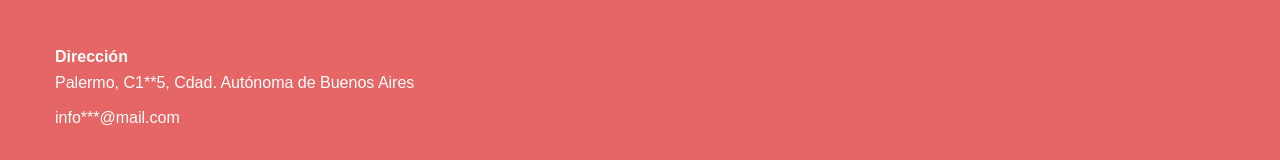
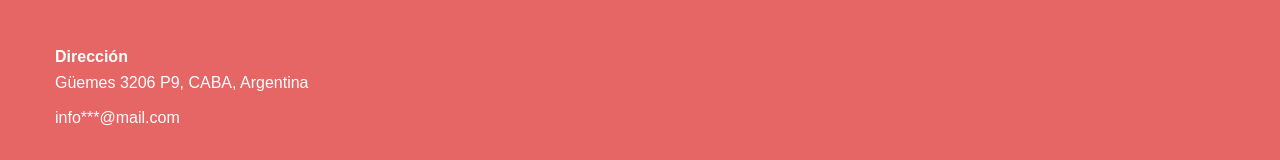
Before and after one commit to mrmoish/NewBA, a plain HTML site: page index.html in a window 1280 px wide. Shown: the part 1554-1714 px from the top of the page. Drawn offline with Linux system fonts and the light colour scheme.

Commit message:
Update index.html

```diff
--- a/index.html
+++ b/index.html
@@ -111,7 +111,7 @@
 
       <div class="footer-info">
         <h4>Dirección</h4>
-        <p> Palermo, C1**5, Cdad. Autónoma de Buenos Aires</p>
+        <p> Güemes 3206 P9, CABA, Argentina</p>
 
         <p>info***@mail.com</p>
       </div>
```
